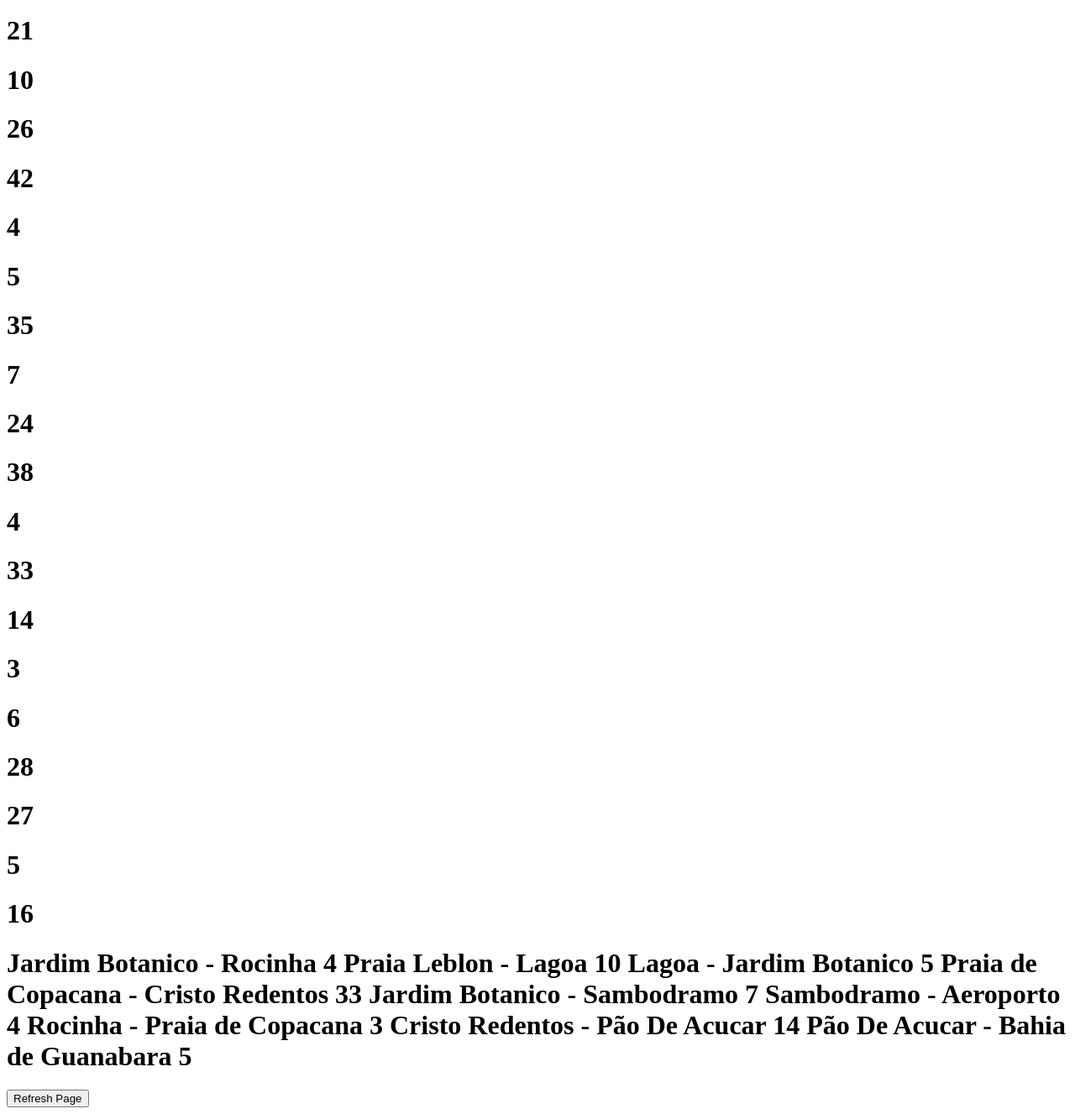
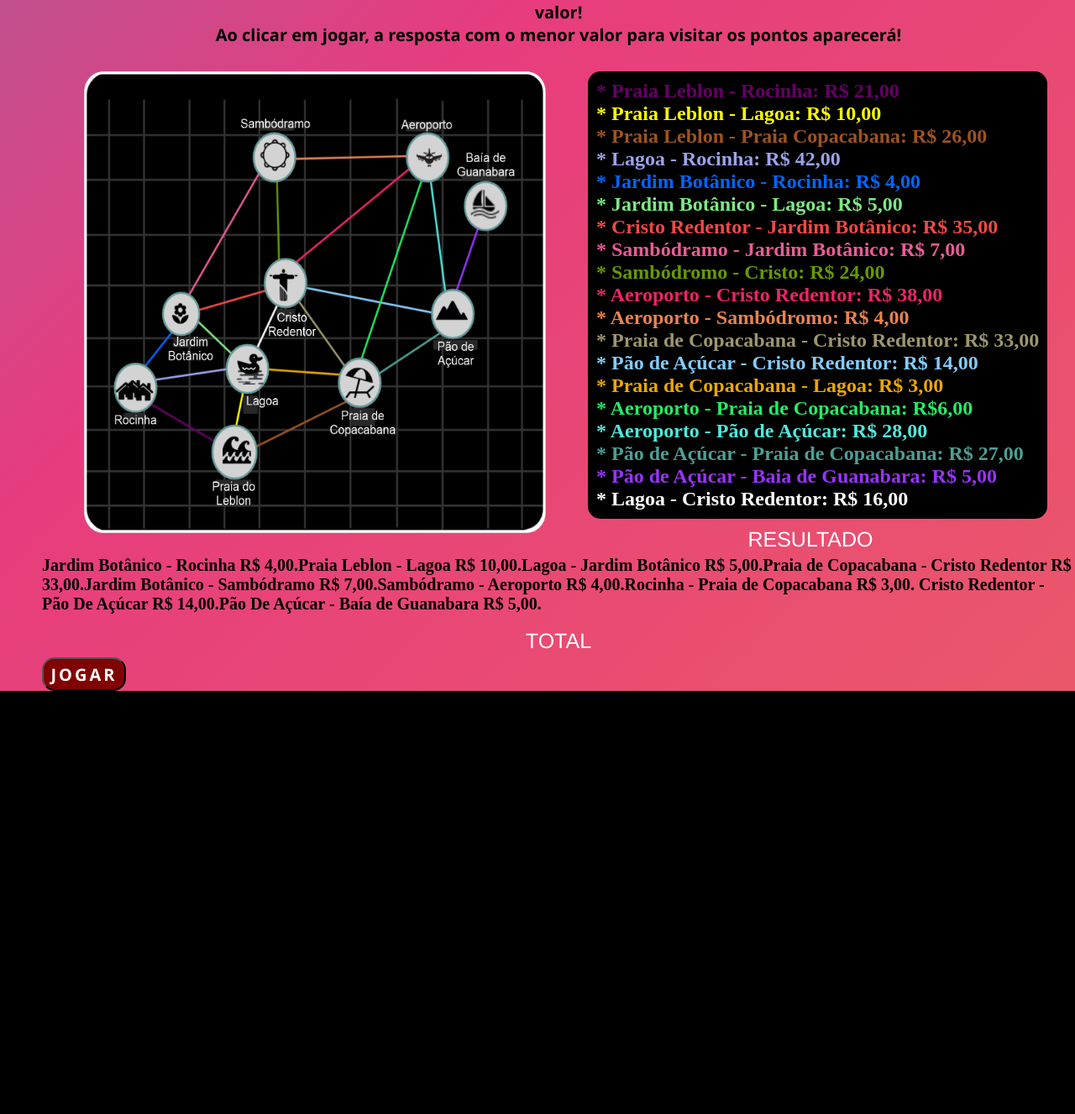
Before and after one commit to projeto-de-algoritmos/Grafos2-Caixeiro-Viajante, a Flask app: page / in a window 1280 px wide. Shown: the part 315-1642 px from the top of the page at 84% size. After the commit the page ends 1138 px from the top, so only its background shows below. Run offline with Flask 2, Linux system fonts and the light colour scheme; some web fonts are replaced.

Commit message:
Implementação do CSS e Upgrade do jogo

```diff
--- a/ManualExperience/index.html
+++ b/ManualExperience/index.html
@@ -84,7 +84,7 @@
         }
     </style>
     <div class="navbar">
-        <img class="title-logo" src="./img/logo_caixeiro.png">
+        <img class="title-logo" src="./static/img/logo_caixeiro.png">
         <p class="text-subtitle">O jogo consiste em encontrar o menor caminho para
             percorrer os pontos turísticos do Rio de Janeiro!<br>
             Caminhe através dos botões e suas respectivas cores!
@@ -1324,7 +1324,7 @@
         </svg>
     </div>
 
-    <script src="main.js"> </script>
+    <script src="caixieiro.js"> </script>
 </body>
 
 </html>
--- a/main.py
+++ b/main.py
@@ -4,10 +4,9 @@
 import logging
 import sys
 
-vetorPontosTuristicos = ["Praia Leblon", "Rocinha", "Lagoa", "Jardim Botanico", " Cristo Redentos",
-                         "Sambodramo", "Aeroporto", "Praia de Copacana", "Pão De Acucar", "Bahia de Guanabara"
+vetorPontosTuristicos = ["Praia Leblon", "Rocinha", "Lagoa", "Jardim Botânico", " Cristo Redentor",
+                         "Sambódramo", "Aeroporto", "Praia de Copacabana", "Pão De Açúcar", "Baía de Guanabara"
                          ]
-
 
 class Graph():
 
@@ -16,20 +15,15 @@
         self.graph = [[0 for column in range(vertices)]
                       for row in range(vertices)]
 
-    # A utility function to print the constructed MST stored in parent[]
     def printMST(self, parent):
         resultMap = ""
         for i in range(1, self.V):
-            resultMap += "{} -  {} \t {}\n".format(
+            resultMap += '{} -  {} \t R$ {},00.'.format(
                 vetorPontosTuristicos[parent[i]], vetorPontosTuristicos[i], self.graph[i][parent[i]])
         return resultMap
 
-    # A utility function to find the vertex with
-    # minimum distance value, from the set of vertices
-    # not yet included in shortest path tree
     def minKey(self, key, mstSet):
 
-        # Initialize min value
         min = sys.maxsize
 
         for v in range(self.V):
@@ -39,55 +33,26 @@
 
         return min_index
 
-    # Function to construct and print MST for a graph
-    # represented using adjacency matrix representation
     def primMST(self):
 
-        # Key values used to pick minimum weight edge in cut
         key = [sys.maxsize] * self.V
-        parent = [None] * self.V  # Array to store constructed MST
-        # Make key 0 so that this vertex is picked as first vertex
+        parent = [None] * self.V
         key[0] = 0
         mstSet = [False] * self.V
 
-        parent[0] = -1  # First node is always the root of
+        parent[0] = -1
 
         for cout in range(self.V):
-
-            # Pick the minimum distance vertex from
-            # the set of vertices not yet processed.
-            # u is always equal to src in first iteration
             u = self.minKey(key, mstSet)
-
-            # Put the minimum distance vertex in
-            # the shortest path tree
             mstSet[u] = True
-
-            # Update dist value of the adjacent vertices
-            # of the picked vertex only if the current
-            # distance is greater than new distance and
-            # the vertex in not in the shortest path tree
             for v in range(self.V):
-
-                # graph[u][v] is non zero only for adjacent vertices of m
-                # mstSet[v] is false for vertices not yet included in MST
-                # Update the key only if graph[u][v] is smaller than key[v]
                 if self.graph[u][v] > 0 and mstSet[v] == False and key[v] > self.graph[u][v]:
                     key[v] = self.graph[u][v]
                     parent[v] = u
-
         return(self.printMST(parent))
 
 
-app = Flask(__name__)  # sempre ao iniciar um site
-
-
-# criar a primeira página do site
-# route -> caminho que vem depois do dominio
-
-# funcao -> o que quero exibir naquela página
-# template
-
+app = Flask(__name__)
 
 @app.route('/', methods=['GET', 'POST'])
 def homepage():
@@ -144,6 +109,5 @@
                            aresta19=aresta19,
                            resultado=resultado)
 
-
 if __name__ == "__main__":
     app.run(debug=True)
--- /dev/null
+++ b/static/css/style.css
@@ -0,0 +1,158 @@
+@import url('https://rsms.me/inter/inter.css');
+
+* {
+	margin: 0;
+	padding: 0;
+	box-sizing: border-box;
+}
+.img {
+    width: 550px;
+    height: 550px;
+    display: flex;
+    margin-left: 50px;
+    margin-right: 0px;
+    float: left;
+}
+.group{
+    float: left;
+    margin-left: 50px;
+    margin-right: 10px;
+    margin-bottom: 10px;
+    font-size: 12px;
+    background-color: black;
+    padding: 10px;
+    border-radius: 15px;
+}
+.title-logo {
+    width: 370px;
+    height: 220px;
+    display: flex;
+    margin: auto;
+    margin-bottom: 35px;
+}
+body {
+    background: linear-gradient(-45deg, #ee7752, #e73c7e, #23a6d5, #23d5ab);
+    background-size: 400% 400%;
+    animation: gradient 15s ease infinite;
+    margin-top: 0px;
+    margin-left: 50px;
+}
+@keyframes gradient {
+    0% {
+        background-position: 0% 50%;
+    }
+    50% {
+        background-position: 100% 50%;
+    }
+    100% {
+        background-position: 0% 50%;
+    }
+}
+.impact-text {
+    font-size: 25px;
+    font-family:'Franklin Gothic Medium', Arial, sans-serif;
+    text-align: center;
+    color: white;
+    margin-bottom: 5px;
+    z-index: 2;
+    position: relative;
+}
+.text {
+    margin: 0px 100px;
+    margin-bottom: 30px;
+    font-size: 20px;
+    text-align: center;
+    font-weight: bold;
+    font-family:'Segoe UI', Tahoma, Geneva, Verdana, sans-serif;
+    z-index: 2;
+    position: relative;
+}
+.aresta1{
+    color:#660066
+}
+.aresta2{
+    color:yellow;
+}
+.aresta3{
+    color:#9E5320
+}
+.aresta4{
+    color:#9DA2EB
+}
+.aresta5{
+    color:#0066FF
+}
+.aresta6{
+    color:#80E884
+}
+.aresta7{
+    color:#F04946
+}
+.aresta8{
+    color:#E85D97
+}
+.aresta9{
+    color:#669900
+}
+.aresta10{
+    color:#ED2468
+}
+.aresta11{
+    color:#E88351
+}
+.aresta12{
+    color:#9E966F
+}
+.aresta13{
+    color:#85CBF8
+}
+.aresta14{
+    color:#EBA708
+}
+.aresta15{
+    color:#24ED65
+}
+.aresta16{
+    color:#51E8DD
+}
+.aresta17{
+    color:#4F9E95
+}
+.aresta18{
+    color:#9933FF
+}
+.aresta19{
+    color:white
+}
+.resultado{
+    display: block;
+    font-size: 20px;
+    align-items: center;
+}
+.button {
+	width: 100px;
+	height: 40px;
+	cursor: pointer;
+	font-size: 20px;
+    font-weight: bold;
+    color: white;
+	font-family: 'Segoe UI', Tahoma, Geneva, Verdana, sans-serif;
+	letter-spacing: 3px;
+	background: rgb(129, 2, 2);
+	border-radius: 15px;
+}
+.button:after {
+	content: '';
+	position: absolute;
+	transform: translateX(-55px) translateY(-40px);
+	width: 25px;
+	height: 25px;
+	border-radius: 50%;
+	background: transparent;
+	box-shadow: 0px 0px 50px transparent;
+	transition: 500ms;
+}
+.button:hover {
+	transform: translateY(-5px);
+	box-shadow: 0px 10px 10px rgba(0,0,0,0.4);
+}
--- a/templates/homepage.html
+++ b/templates/homepage.html
@@ -6,33 +6,45 @@
     <meta http-equiv="X-UA-Compatible" content="IE=edge">
     <meta name="viewport" content="width=device-width, initial-scale=1.0">
     <title>Caixeiro Viajante Carioca</title>
+    <link rel="stylesheet" href="./static/css/style.css">
 </head>
 
 <body>
-    <img src="../static/img/mapa.svg">
-    <h1>{{aresta1}}</h1>
-    <h1>{{aresta2}}</h1>
-    <h1>{{aresta3}}</h1>
-    <h1>{{aresta4}}</h1>
-    <h1>{{aresta5}}</h1>
-    <h1>{{aresta6}}</h1>
-    <h1>{{aresta7}}</h1>
-    <h1>{{aresta8}}</h1>
-    <h1>{{aresta9}}</h1>
-    <h1>{{aresta10}}</h1>
-    <h1>{{aresta11}}</h1>
-    <h1>{{aresta12}}</h1>
-    <h1>{{aresta13}}</h1>
-    <h1>{{aresta14}}</h1>
-    <h1>{{aresta15}}</h1>
-    <h1>{{aresta16}}</h1>
-    <h1>{{aresta17}}</h1>
-    <h1>{{aresta18}}</h1>
-    <h1>{{aresta19}}</h1>
-    <h1>{{resultado}}</h1>
-    <input type="button" value="Refresh Page" onClick="window.location.reload()">
+    <div class="navbar">
+        <img class="title-logo" src="./static/img/logo_caixeiro.png">
+    </div>
 
+    <h1 class="impact-text"><b>VOCÊ ESTÁ NO RIO DE JANEIRO E QUER VISITAR OS PONTOS TURÍSTICOS!</b></h1>
+    <p class="text">O jogo consiste em conseguir visitar todos os pontos turísticos do Rio de Janeiro gastando o menor valor!<br>
+        Ao clicar em jogar, a resposta com o menor valor para visitar os pontos aparecerá!</p>
+
+    <img class="img" src="./static/img/grafo_fixo.png">
+    <div class="group">
+        <h1 class="aresta1">* Praia Leblon - Rocinha: R$ {{aresta1}},00</h1>
+        <h1 class="aresta2">* Praia Leblon - Lagoa: R$ {{aresta2}},00</h1>
+        <h1 class="aresta3">* Praia Leblon - Praia Copacabana: R$ {{aresta3}},00</h1>
+        <h1 class="aresta4">* Lagoa - Rocinha: R$ {{aresta4}},00</h1>
+        <h1 class="aresta5">* Jardim Botânico - Rocinha: R$ {{aresta5}},00</h1>
+        <h1 class="aresta6">* Jardim Botânico - Lagoa: R$ {{aresta6}},00</h1>
+        <h1 class="aresta7">* Cristo Redentor - Jardim Botânico: R$ {{aresta7}},00</h1>
+        <h1 class="aresta8">* Sambódramo - Jardim Botânico: R$ {{aresta8}},00</h1>
+        <h1 class="aresta9">* Sambódromo - Cristo: R$ {{aresta9}},00</h1>
+        <h1 class="aresta10">* Aeroporto - Cristo Redentor: R$ {{aresta10}},00</h1>
+        <h1 class="aresta11">* Aeroporto - Sambódromo: R$ {{aresta11}},00</h1>
+        <h1 class="aresta12">* Praia de Copacabana - Cristo Redentor: R$ {{aresta12}},00</h1>
+        <h1 class="aresta13">* Pão de Açúcar - Cristo Redentor: R$ {{aresta13}},00</h1>
+        <h1 class="aresta14">* Praia de Copacabana - Lagoa: R$ {{aresta14}},00</h1>
+        <h1 class="aresta15">* Aeroporto - Praia de Copacabana: R${{aresta15}},00</h1>
+        <h1 class="aresta16">* Aeroporto - Pão de Açúcar: R$ {{aresta16}},00</h1>
+        <h1 class="aresta17">* Pão de Açúcar - Praia de Copacabana: R$ {{aresta17}},00</h1>
+        <h1 class="aresta18">* Pão de Açúcar - Baia de Guanabara: R$ {{aresta18}},00</h1>
+        <h1 class="aresta19">* Lagoa - Cristo Redentor: R$ {{aresta19}},00</h1>
+    </div>
+        <p class="impact-text">RESULTADO</p>
+        <h1 class="resultado">{{resultado}}</h1>
+        <br>
+        <p class="impact-text">TOTAL</p>
+        <input class="button" type="button" value="JOGAR" onClick="window.location.reload()">
 
 </body>
-
 </html>
```
Also changed, not shown: img/mapaCorreto.svg (deleted), static/img/grafo.svg (renamed from img/grafo.svg), static/img/grafo_fixo.png (added), static/img/logo_caixeiro.png (renamed from img/logo_caixeiro.png), static/img/mapaCorreto.svg (added).
